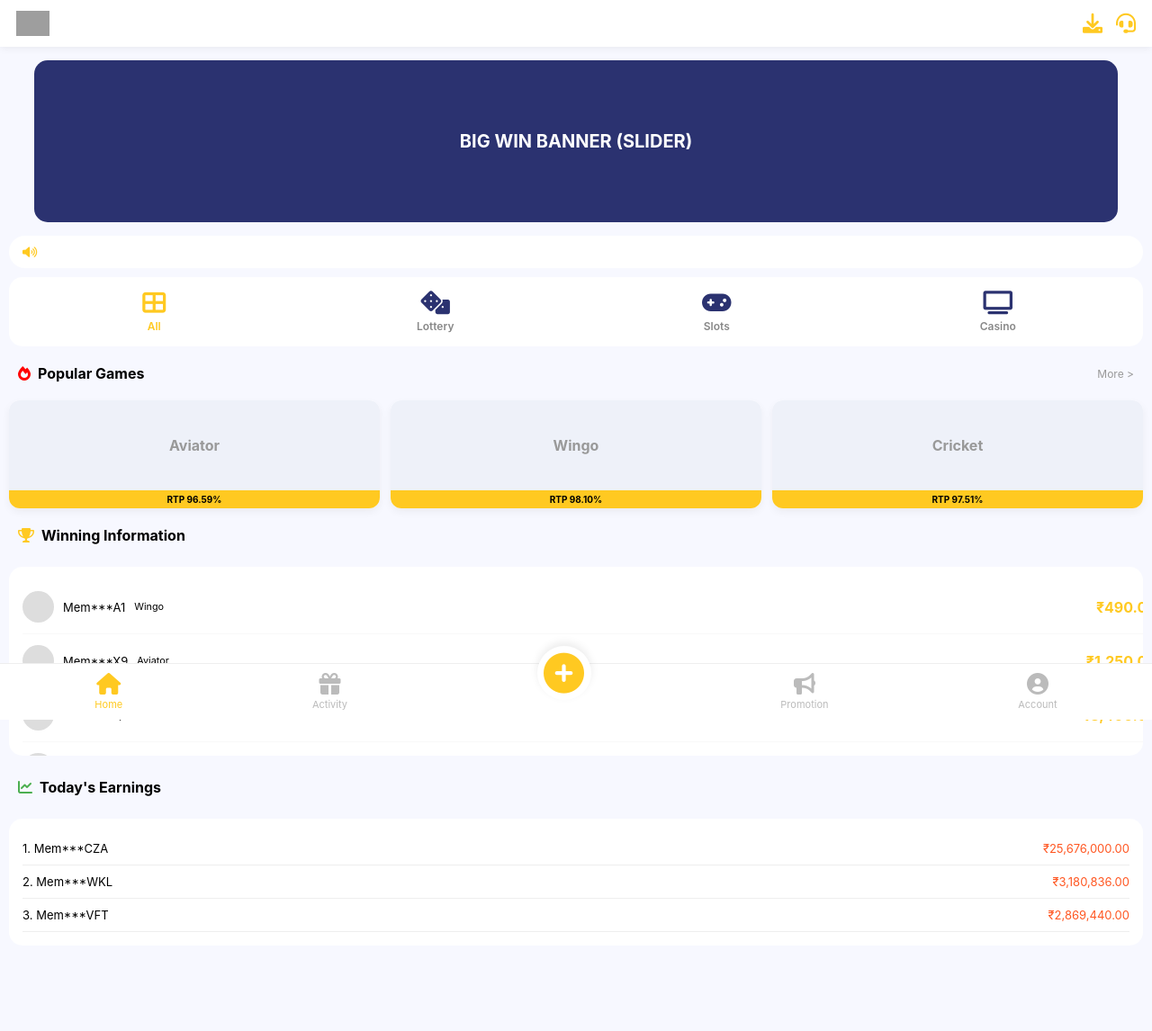
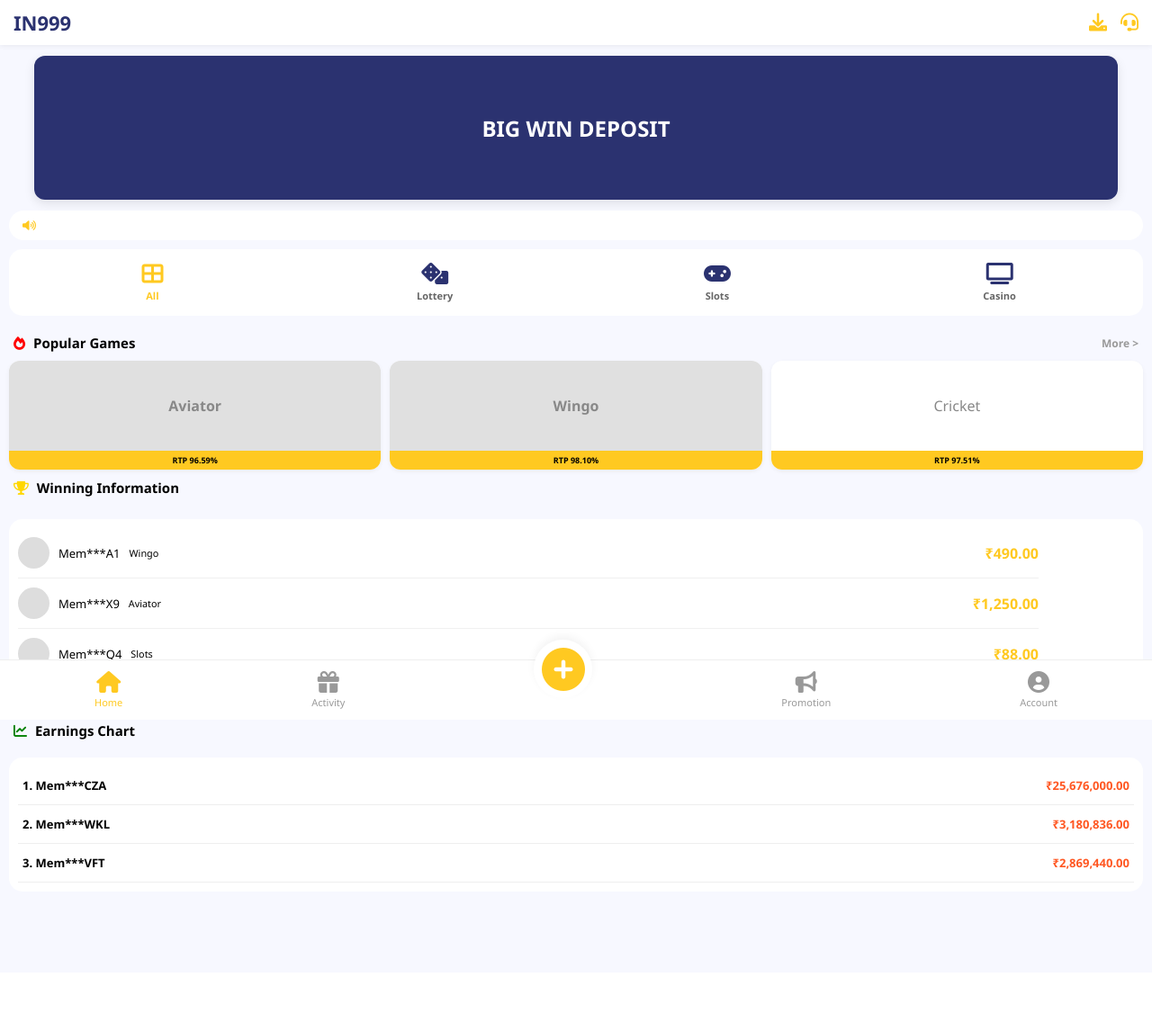
Before and after one commit to ektkktekjrjfj-droid/in999-project-ya-prediction-web, a Python web app: template templates/register.html in a window 1280 px wide. Shown: the whole page at 90% size. After the commit the page ends 981 px from the top, so only its background shows below. Run offline with Jinja, Linux system fonts and the light colour scheme; the template is opened without the code that fills it, so the values that code supplies are empty; grey boxes are pictures that could not be loaded.

Commit message:
Update register.html

```diff
--- a/templates/register.html
+++ b/templates/register.html
@@ -3,132 +3,138 @@
 <head>
     <meta charset="UTF-8">
     <meta name="viewport" content="width=device-width, initial-scale=1.0, maximum-scale=1.0, user-scalable=0">
-    <title>IN999 - Full Clone</title>
+    <title>IN999 Official Dashboard</title>
     <link rel="stylesheet" href="https://cdnjs.cloudflare.com/ajax/libs/font-awesome/6.0.0/css/all.min.css">
     <style>
-        :root { --main-yellow: #ffc921; --dark-blue: #2b3270; --bg-gray: #f7f8ff; }
-        body { margin: 0; background: var(--bg-gray); font-family: 'Inter', sans-serif; padding-bottom: 80px; }
+        :root { --main-yellow: #ffc921; --dark-blue: #2b3270; --light-gray: #f7f8ff; }
+        body { margin: 0; background: var(--light-gray); font-family: 'Segoe UI', Tahoma, Geneva, Verdana, sans-serif; padding-bottom: 80px; overflow-x: hidden; }
 
         /* Header */
-        .header { background: #fff; padding: 12px 18px; display: flex; justify-content: space-between; align-items: center; position: sticky; top: 0; z-index: 1000; box-shadow: 0 2px 8px rgba(0,0,0,0.06); }
-        .logo { height: 28px; }
-        .head-icons { color: var(--main-yellow); font-size: 22px; display: flex; gap: 15px; }
+        .header { background: #fff; padding: 10px 15px; display: flex; justify-content: space-between; align-items: center; position: sticky; top: 0; z-index: 1000; box-shadow: 0 2px 5px rgba(0,0,0,0.05); }
+        .logo-img { height: 28px; }
+        .header-right { display: flex; gap: 15px; color: var(--main-yellow); font-size: 20px; }
 
-        /* Banner (Video Jaisa Large) */
-        .banner-box { width: 94%; margin: 15px auto; height: 180px; background: #2b3270; border-radius: 15px; display: flex; align-items: center; justify-content: center; color: #fff; font-size: 20px; font-weight: bold; overflow: hidden; }
+        /* Banner Slider */
+        .slider-container { width: 94%; margin: 12px auto; border-radius: 12px; overflow: hidden; height: 160px; box-shadow: 0 4px 12px rgba(0,0,0,0.1); position: relative; }
+        .slides { display: flex; width: 300%; height: 100%; transition: transform 0.5s ease; }
+        .slide { width: 100%; background: var(--dark-blue); display: flex; align-items: center; justify-content: center; color: white; font-size: 24px; font-weight: bold; }
 
-        /* Notification */
-        .notice-bar { background: #fff; margin: 10px; padding: 10px 15px; border-radius: 30px; display: flex; align-items: center; gap: 10px; font-size: 13px; }
+        /* Notice Bar */
+        .notice { background: #fff; margin: 10px; padding: 8px 15px; border-radius: 20px; display: flex; align-items: center; gap: 10px; font-size: 12px; white-space: nowrap; overflow: hidden; }
 
-        /* Category Grid */
-        .cat-container { display: grid; grid-template-columns: repeat(4, 1fr); background: #fff; margin: 10px; padding: 15px 10px; border-radius: 15px; gap: 10px; }
-        .cat-box { text-align: center; font-size: 12px; font-weight: 600; color: #888; }
-        .cat-box i { display: block; font-size: 26px; color: var(--dark-blue); margin-bottom: 6px; }
-        .cat-box.active { color: var(--main-yellow); }
-        .cat-box.active i { color: var(--main-yellow); }
+        /* Categories */
+        .categories { display: grid; grid-template-columns: repeat(4, 1fr); background: #fff; margin: 10px; padding: 15px 5px; border-radius: 15px; gap: 5px; }
+        .cat-item { text-align: center; font-size: 11px; color: #666; font-weight: 600; cursor: pointer; }
+        .cat-item i { display: block; font-size: 24px; color: var(--dark-blue); margin-bottom: 5px; }
+        .cat-item.active { color: var(--main-yellow); }
+        .cat-item.active i { color: var(--main-yellow); }
 
-        /* Section Titles */
-        .section-header { padding: 10px 20px; display: flex; justify-content: space-between; align-items: center; }
-        .section-header h3 { margin: 0; font-size: 16px; display: flex; align-items: center; gap: 8px; }
+        /* Section Headings */
+        .section-title { padding: 10px 15px; display: flex; justify-content: space-between; align-items: center; font-weight: bold; font-size: 15px; }
+        .section-title i { color: red; margin-right: 5px; }
 
-        /* Game Grid (Aviator, Cricket etc) */
-        .game-grid { display: grid; grid-template-columns: repeat(3, 1fr); gap: 12px; padding: 10px; }
-        .game-card { background: #fff; border-radius: 12px; overflow: hidden; box-shadow: 0 4px 10px rgba(0,0,0,0.05); }
-        .game-thumb { height: 100px; background: #eef1f9; display: flex; align-items: center; justify-content: center; font-weight: bold; color: #999; }
-        .rtp-tag { background: var(--main-yellow); font-size: 10px; padding: 4px; text-align: center; font-weight: bold; }
+        /* Game Grid */
+        .game-grid { display: grid; grid-template-columns: repeat(3, 1fr); gap: 10px; padding: 0 10px; }
+        .game-card { background: #fff; border-radius: 12px; overflow: hidden; box-shadow: 0 2px 5px rgba(0,0,0,0.05); }
+        .game-img { height: 100px; background: #e0e0e0; display: flex; align-items: center; justify-content: center; font-weight: bold; color: #888; }
+        .rtp-strip { background: var(--main-yellow); font-size: 9px; font-weight: 800; text-align: center; padding: 4px 0; }
 
-        /* Winning Info Ticker (Vertical Scroll) */
-        .win-section { background: #fff; margin: 15px 10px; border-radius: 15px; padding: 15px; height: 180px; overflow: hidden; position: relative; }
-        .win-list { position: absolute; width: 100%; transition: top 0.8s ease; }
-        .win-item { display: flex; align-items: center; justify-content: space-between; padding: 12px 0; border-bottom: 1px solid #f9f9f9; }
-        .win-user { display: flex; align-items: center; gap: 10px; font-size: 13px; }
-        .avatar-circle { width: 35px; height: 35px; background: #ddd; border-radius: 50%; }
-        .win-amount { color: var(--main-yellow); font-weight: bold; }
+        /* Live Winning Ticker */
+        .winning-box { background: #fff; margin: 15px 10px; border-radius: 15px; padding: 10px; height: 180px; overflow: hidden; position: relative; }
+        .ticker-list { position: absolute; width: 90%; transition: top 0.6s ease-in-out; }
+        .ticker-item { display: flex; align-items: center; justify-content: space-between; padding: 10px 0; border-bottom: 1px solid #f0f0f0; }
+        .user-meta { display: flex; align-items: center; gap: 10px; font-size: 13px; }
+        .avatar { width: 35px; height: 35px; background: #ddd; border-radius: 50%; }
+        .win-amt { color: var(--main-yellow); font-weight: bold; }
 
-        /* Earnings Chart (As per Video) */
-        .earnings-card { background: #fff; margin: 15px 10px; border-radius: 15px; padding: 15px; }
-        .earning-row { display: flex; justify-content: space-between; padding: 10px 0; border-bottom: 1px solid #eee; font-size: 13px; }
+        /* Earnings Chart */
+        .earnings-list { background: #fff; margin: 10px; border-radius: 15px; padding: 10px; }
+        .rank-row { display: flex; justify-content: space-between; padding: 12px 5px; border-bottom: 1px solid #eee; font-size: 13px; font-weight: 600; }
 
-        /* Bottom Navbar */
-        .navbar { position: fixed; bottom: 0; width: 100%; background: #fff; display: flex; justify-content: space-around; padding: 10px 0; border-top: 1px solid #eee; z-index: 2000; }
-        .nav-item { text-align: center; color: #bbb; font-size: 11px; text-decoration: none; }
-        .nav-item.active { color: var(--main-yellow); }
-        .nav-item i { display: block; font-size: 24px; margin-bottom: 4px; }
-        .center-fab { background: #fff; border-radius: 50%; width: 60px; height: 60px; display: flex; align-items: center; justify-content: center; position: absolute; top: -30px; box-shadow: 0 -4px 10px rgba(0,0,0,0.08); }
+        /* Floating Nav */
+        .nav-bar { position: fixed; bottom: 0; width: 100%; background: #fff; display: flex; justify-content: space-around; padding: 12px 0; border-top: 1px solid #eee; z-index: 2000; }
+        .nav-link { text-align: center; color: #999; font-size: 11px; text-decoration: none; }
+        .nav-link.active { color: var(--main-yellow); }
+        .nav-link i { display: block; font-size: 24px; margin-bottom: 3px; }
+        .fab-btn { background: #fff; border-radius: 50%; width: 65px; height: 65px; position: absolute; top: -35px; display: flex; align-items: center; justify-content: center; box-shadow: 0 -4px 10px rgba(0,0,0,0.05); }
     </style>
 </head>
 <body>
 
     <div class="header">
-        <img src="https://www.in999dd.com/assets/png/logo-598d1a60.png" class="logo">
-        <div class="head-icons"><i class="fas fa-download"></i><i class="fas fa-headset"></i></div>
+        <div style="font-weight: 900; font-size: 22px; color: var(--dark-blue);">IN999</div>
+        <div class="header-right"><i class="fas fa-download"></i><i class="fas fa-headset"></i></div>
     </div>
 
-    <div class="banner-box">BIG WIN BANNER (SLIDER)</div>
-
-    <div class="notice-bar">
-        <i class="fas fa-volume-up" style="color:var(--main-yellow)"></i>
-        <marquee>Official link updated! Enjoy fast withdrawals and 24/7 support.</marquee>
-    </div>
-
-    <div class="cat-container">
-        <div class="cat-box active"><i class="fas fa-th-large"></i><span>All</span></div>
-        <div class="cat-box"><i class="fas fa-dice"></i><span>Lottery</span></div>
-        <div class="cat-box"><i class="fas fa-gamepad"></i><span>Slots</span></div>
-        <div class="cat-box"><i class="fas fa-tv"></i><span>Casino</span></div>
-    </div>
-
-    <div class="section-header">
-        <h3><i class="fas fa-fire" style="color:red"></i> Popular Games</h3>
-        <span style="font-size:12px; color:#999">More ></span>
-    </div>
-
-    <div class="game-grid">
-        <div class="game-card"><div class="game-thumb">Aviator</div><div class="rtp-tag">RTP 96.59%</div></div>
-        <div class="game-card"><div class="game-thumb">Wingo</div><div class="rtp-tag">RTP 98.10%</div></div>
-        <div class="game-card"><div class="game-thumb">Cricket</div><div class="rtp-tag">RTP 97.51%</div></div>
-    </div>
-
-    <div class="section-header">
-        <h3><i class="fas fa-trophy" style="color:var(--main-yellow)"></i> Winning Information</h3>
-    </div>
-
-    <div class="win-section">
-        <div class="win-list" id="ticker">
-            <div class="win-item"><div class="win-user"><div class="avatar-circle"></div>Mem***A1<br><small>Wingo</small></div><div class="win-amount">₹490.00</div></div>
-            <div class="win-item"><div class="win-user"><div class="avatar-circle"></div>Mem***X9<br><small>Aviator</small></div><div class="win-amount">₹1,250.00</div></div>
-            <div class="win-item"><div class="win-user"><div class="avatar-circle"></div>Mem***Q4<br><small>Slots</small></div><div class="win-amount">₹3,400.00</div></div>
-            <div class="win-item"><div class="win-user"><div class="avatar-circle"></div>Mem***P2<br><small>Cricket</small></div><div class="win-amount">₹180.00</div></div>
+    <div class="slider-container">
+        <div class="slides" id="slider">
+            <div class="slide" style="background: #2b3270;">BIG WIN DEPOSIT</div>
+            <div class="slide" style="background: #4a54a0;">INVITE FRIENDS</div>
+            <div class="slide" style="background: #1a204d;">DAILY BONUS</div>
         </div>
     </div>
 
-    <div class="section-header">
-        <h3><i class="fas fa-chart-line" style="color:#4CAF50"></i> Today's Earnings</h3>
+    <div class="notice">
+        <i class="fas fa-volume-up" style="color:var(--main-yellow)"></i>
+        <marquee>Welcome to IN999! Experience the best games and instant withdrawals.</marquee>
     </div>
 
-    <div class="earnings-card">
-        <div class="earning-row"><span>1. Mem***CZA</span><span style="color:#ff5722">₹25,676,000.00</span></div>
-        <div class="earning-row"><span>2. Mem***WKL</span><span style="color:#ff5722">₹3,180,836.00</span></div>
-        <div class="earning-row"><span>3. Mem***VFT</span><span style="color:#ff5722">₹2,869,440.00</span></div>
+    <div class="categories">
+        <div class="cat-item active"><i class="fas fa-th-large"></i>All</div>
+        <div class="cat-item"><i class="fas fa-dice"></i>Lottery</div>
+        <div class="cat-item"><i class="fas fa-gamepad"></i>Slots</div>
+        <div class="cat-item"><i class="fas fa-tv"></i>Casino</div>
     </div>
 
-    <div class="navbar">
-        <a href="#" class="nav-item active"><i class="fas fa-home"></i>Home</a>
-        <a href="#" class="nav-item"><i class="fas fa-gift"></i>Activity</a>
-        <div style="width:60px; position:relative;"><div class="center-fab"><i class="fas fa-plus-circle" style="color:var(--main-yellow); font-size:45px"></i></div></div>
-        <a href="#" class="nav-item"><i class="fas fa-bullhorn"></i>Promotion</a>
-        <a href="#" class="nav-item"><i class="fas fa-user-circle"></i>Account</a>
+    <div class="section-title"><span><i class="fas fa-fire"></i> Popular Games</span> <span style="color:#999; font-size:12px;">More ></span></div>
+    <div class="game-grid">
+        <div class="game-card"><div class="game-img">Aviator</div><div class="rtp-strip">RTP 96.59%</div></div>
+        <div class="game-card"><div class="game-img">Wingo</div><div class="rtp-strip">RTP 98.10%</div></div>
+        <div class="game-card"><div class="game-thumb" style="height:100px; display:flex; align-items:center; justify-content:center; color:#888;">Cricket</div><div class="rtp-strip">RTP 97.51%</div></div>
+    </div>
+
+    <div class="section-title"><span><i class="fas fa-trophy" style="color:gold"></i> Winning Information</span></div>
+    <div class="winning-box">
+        <div class="ticker-list" id="ticker">
+            <div class="ticker-item"><div class="user-meta"><div class="avatar"></div>Mem***A1<br><small>Wingo</small></div><div class="win-amt">₹490.00</div></div>
+            <div class="ticker-item"><div class="user-meta"><div class="avatar"></div>Mem***X9<br><small>Aviator</small></div><div class="win-amt">₹1,250.00</div></div>
+            <div class="ticker-item"><div class="user-meta"><div class="avatar"></div>Mem***Q4<br><small>Slots</small></div><div class="win-amt">₹88.00</div></div>
+            <div class="ticker-item"><div class="user-meta"><div class="avatar"></div>Mem***P22<br><small>Cricket</small></div><div class="win-amt">₹3,400.00</div></div>
+        </div>
+    </div>
+
+    <div class="section-title"><span><i class="fas fa-chart-line" style="color:green"></i> Earnings Chart</span></div>
+    <div class="earnings-list">
+        <div class="rank-row"><span>1. Mem***CZA</span><span style="color:#ff5722">₹25,676,000.00</span></div>
+        <div class="rank-row"><span>2. Mem***WKL</span><span style="color:#ff5722">₹3,180,836.00</span></div>
+        <div class="rank-row"><span>3. Mem***VFT</span><span style="color:#ff5722">₹2,869,440.00</span></div>
+    </div>
+
+    <div class="nav-bar">
+        <a href="#" class="nav-link active"><i class="fas fa-home"></i>Home</a>
+        <a href="#" class="nav-link"><i class="fas fa-gift"></i>Activity</a>
+        <div style="width:65px; position:relative;"><div class="fab-btn"><i class="fas fa-plus-circle" style="font-size:48px; color:var(--main-yellow)"></i></div></div>
+        <a href="#" class="nav-link"><i class="fas fa-bullhorn"></i>Promotion</a>
+        <a href="#" class="nav-link"><i class="fas fa-user-circle"></i>Account</a>
     </div>
 
     <script>
-        // Automatic Ticker Scroll
-        let ticker = document.getElementById('ticker');
-        let pos = 0;
+        // Automatic Slider Logic
+        let slideIndex = 0;
+        const slider = document.getElementById('slider');
         setInterval(() => {
-            pos -= 65;
-            if (pos < -195) pos = 0;
-            ticker.style.top = pos + 'px';
+            slideIndex = (slideIndex + 1) % 3;
+            slider.style.transform = `translateX(-${slideIndex * 33.33}%)`;
+        }, 3000);
+
+        // Winning Ticker Logic
+        const ticker = document.getElementById('ticker');
+        let tickerPos = 0;
+        setInterval(() => {
+            tickerPos -= 65;
+            if (tickerPos < -195) tickerPos = 0;
+            ticker.style.top = tickerPos + 'px';
         }, 2500);
     </script>
 </body>
-</html>
+                                                                                                    </html>
```
